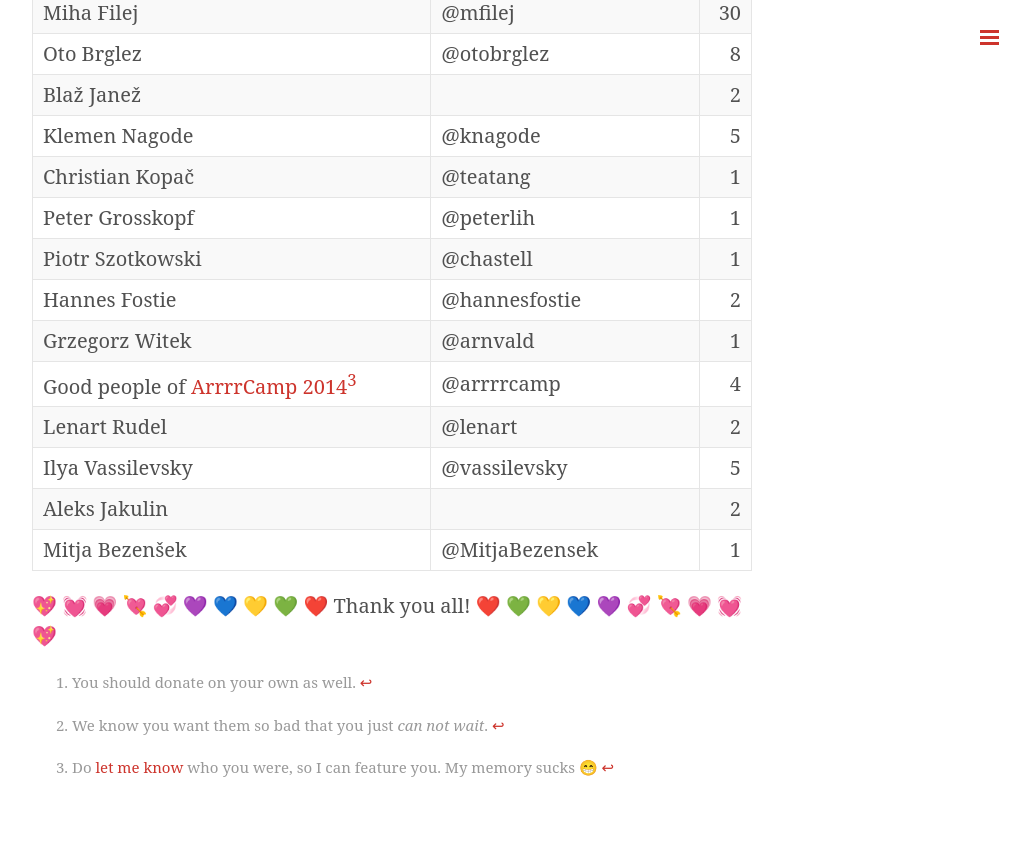
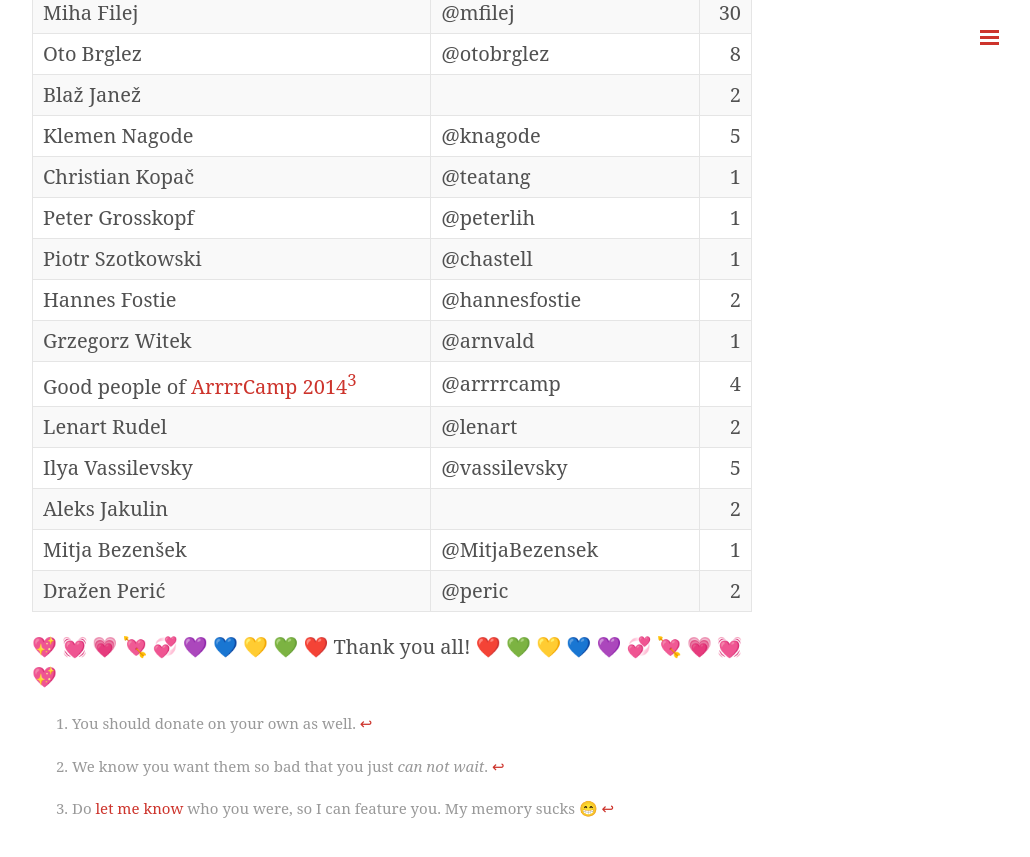
Before and after one commit to RubySlovenia/RubySlovenia.github.io, a Jekyll site: the page built from donations.md, in a window 1280 px wide and 900 px high, scrolled down 1453 px. Shown: the top 857 px of the window, without its empty margins (248-1278 px from the left). Built offline with Jekyll 4.4.1, drawn with Linux system fonts in a browser that asks for light colours; emoji names are drawn with the system emoji font.

Commit message:
:gift_heart: Add @peric :gift_heart:

```diff
--- a/donations.md
+++ b/donations.md
@@ -47,6 +47,7 @@ Lenart Rudel|@lenart|2
 Ilya Vassilevsky|@vassilevsky|5
 Aleks Jakulin||2
 Mitja Bezenšek|@MitjaBezensek|1
+Dražen Perić|@peric|2
 
 :sparkling_heart: :heartbeat: :heartpulse: :cupid: :revolving_hearts: :purple_heart: :blue_heart: :yellow_heart: :green_heart: :heart: Thank you all! :heart: :green_heart: :yellow_heart: :blue_heart: :purple_heart: :revolving_hearts: :cupid: :heartpulse: :heartbeat: :sparkling_heart:
 
```
